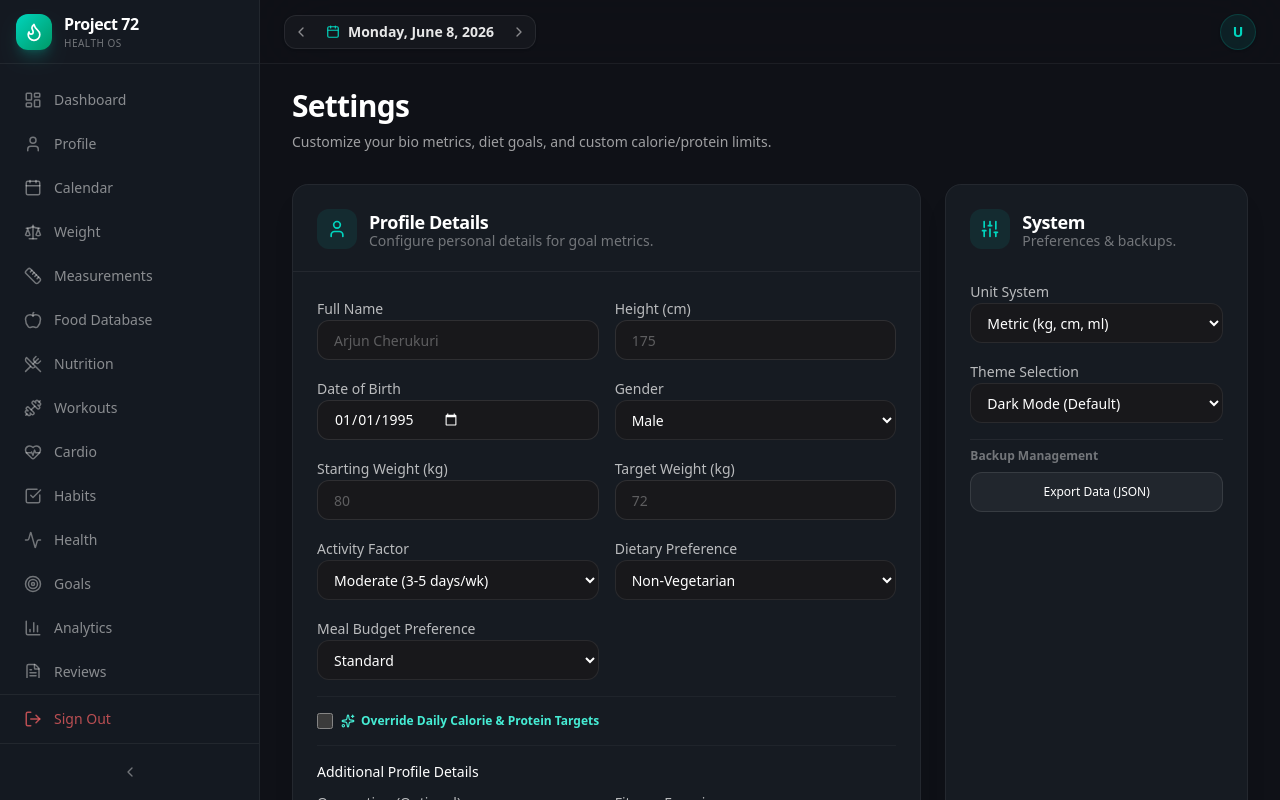
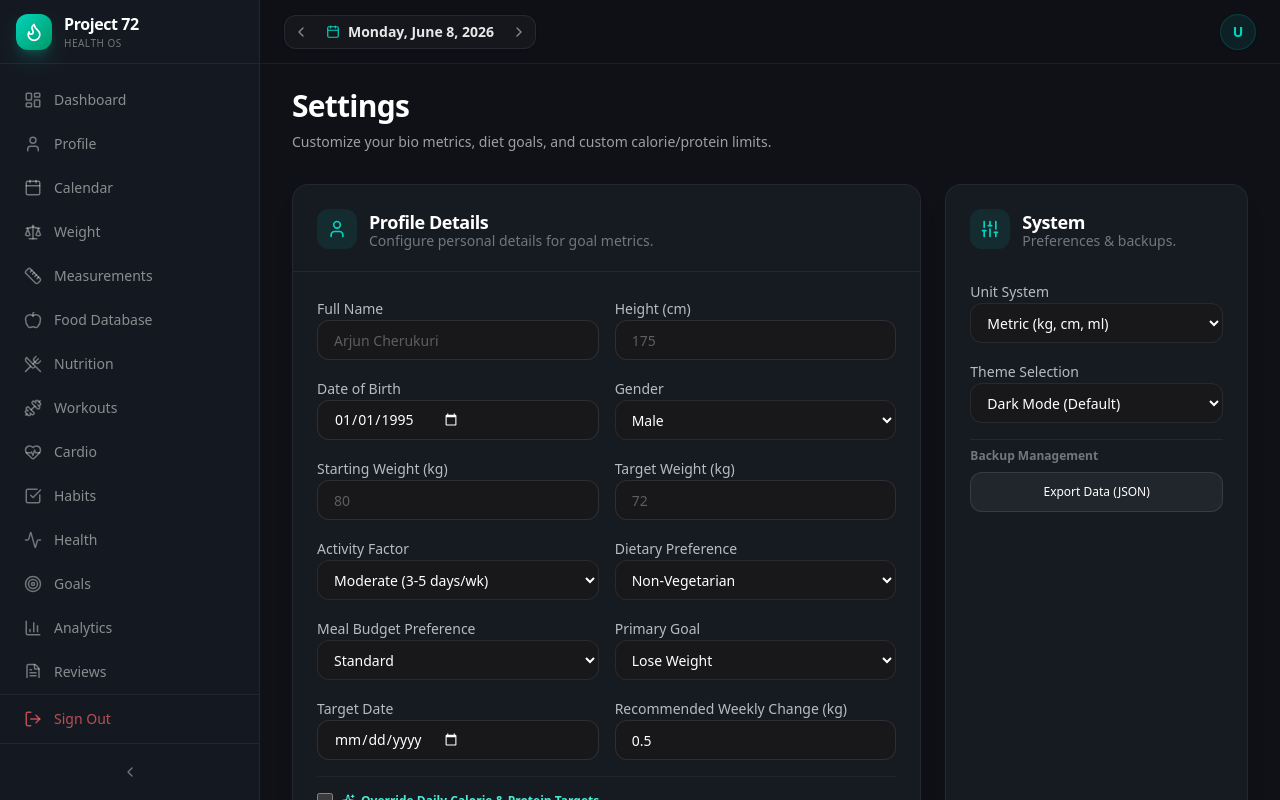
Before and after one commit to ArjunCherukuri10/Project-72, a Next.js app: page /settings in a window 1280 px wide. Built offline with nearby package versions, Linux system fonts and the light colour scheme; no server answers.

Commit message:
feat: persist all onboarding goal-related data inside the user profile

```diff
--- a/src/app/page.tsx
+++ b/src/app/page.tsx
@@ -191,8 +191,16 @@ const weightLost = startingWeight - currentWeight;
   // Save onboarding mutation
   const saveOnboardingMutation = useMutation({
     mutationFn: async (data: any) => {
-      // 1. Update Profile
-      await trackerService.updateProfile(data.profile);
+      // 1. Update Profile (incorporating all onboarding goal data)
+      const completeProfile = {
+        ...data.profile,
+        primary_goal: data.goal.primary_goal,
+        target_date: data.goal.target_date,
+        recommended_date: data.goal.recommended_date,
+        recommended_weekly_change: data.goal.recommended_weekly_change,
+        recommended_deficit: data.goal.recommended_deficit,
+      };
+      await trackerService.updateProfile(completeProfile);
       // 2. Update Nutrition targets
       await trackerService.updateNutritionTargets({
         calories: data.targets.calories,
--- a/src/app/settings/page.tsx
+++ b/src/app/settings/page.tsx
@@ -34,6 +34,11 @@ export default function SettingsPage() {
   const [activityLevel, setActivityLevel] = useState("moderate");
   const [dietPreference, setDietPreference] = useState("non_vegetarian");
   const [budgetPreference, setBudgetPreference] = useState("medium");
+  const [primaryGoal, setPrimaryGoal] = useState("Lose Weight");
+  const [targetDate, setTargetDate] = useState("");
+  const [recommendedDate, setRecommendedDate] = useState("");
+  const [recommendedWeeklyChange, setRecommendedWeeklyChange] = useState("0.5");
+  const [recommendedDeficit, setRecommendedDeficit] = useState("500");
 
   // Override targets state
   const [useCustomTargets, setUseCustomTargets] = useState(false);
@@ -76,6 +81,11 @@ export default function SettingsPage() {
         setGymAccess(profile.gym_access || "both");
         setAllergies(profile.allergies || "");
         setFoodsToAvoid(profile.foods_to_avoid || "");
+        setPrimaryGoal(profile.primary_goal || "Lose Weight");
+        setTargetDate(profile.target_date || "");
+        setRecommendedDate(profile.recommended_date || "");
+        setRecommendedWeeklyChange(profile.recommended_weekly_change?.toString() || "0.5");
+        setRecommendedDeficit(profile.recommended_deficit?.toString() || "500");
       }
       if (targets) {
         setUseCustomTargets(!!(targets as any).use_custom_targets);
@@ -113,6 +123,11 @@ export default function SettingsPage() {
         allergies: allergies || null,
         foods_to_avoid: foodsToAvoid || null,
         has_completed_onboarding: true,
+        primary_goal: primaryGoal,
+        target_date: targetDate || null,
+        recommended_date: recommendedDate || null,
+        recommended_weekly_change: parseFloat(recommendedWeeklyChange) || 0.5,
+        recommended_deficit: parseInt(recommendedDeficit) || 500,
       };
 
       await trackerService.updateProfile(updatedProfile);
@@ -328,6 +343,48 @@ export default function SettingsPage() {
                   <option value="medium">Standard</option>
                   <option value="high">Premium / Organic</option>
                 </select>
+              </div>
+
+              <div className="space-y-1">
+                <Label htmlFor="sPrimaryGoal">Primary Goal</Label>
+                <select
+                  id="sPrimaryGoal"
+                  className="flex h-10 w-full rounded-xl border border-white/[0.08] bg-zinc-900 px-3 text-sm text-white focus:outline-none focus:ring-2 focus:ring-teal-500"
+                  value={primaryGoal}
+                  onChange={(e) => setPrimaryGoal(e.target.value)}
+                >
+                  <option value="Lose Weight">Lose Weight</option>
+                  <option value="Build Muscle">Build Muscle</option>
+                  <option value="Body Recomposition">Body Recomposition</option>
+                  <option value="Improve Fitness">Improve Fitness</option>
+                  <option value="Improve Health">Improve Health</option>
+                  <option value="Maintain Weight">Maintain Weight</option>
+                </select>
+              </div>
+            </div>
+
+            <div className="grid gap-4 sm:grid-cols-2">
+              <div className="space-y-1">
+                <Label htmlFor="sTargetDate">Target Date</Label>
+                <Input
+                  id="sTargetDate"
+                  type="date"
+                  value={targetDate}
+                  onChange={(e) => setTargetDate(e.target.value)}
+                  className="bg-zinc-900 border-white/10"
+                />
+              </div>
+
+              <div className="space-y-1">
+                <Label htmlFor="sRecommendedWeeklyChange">Recommended Weekly Change (kg)</Label>
+                <Input
+                  id="sRecommendedWeeklyChange"
+                  type="number"
+                  step="0.1"
+                  value={recommendedWeeklyChange}
+                  onChange={(e) => setRecommendedWeeklyChange(e.target.value)}
+                  className="bg-zinc-900 border-white/10"
+                />
               </div>
             </div>
 
--- a/src/lib/services.ts
+++ b/src/lib/services.ts
@@ -145,6 +145,11 @@ export const trackerService = {
           starting_weight: 94.00,
           units: "metric",
           theme: "dark",
+          primary_goal: "Lose Weight",
+          target_date: null,
+          recommended_date: null,
+          recommended_weekly_change: 0.5,
+          recommended_deficit: 500,
         };
 
         const { data: inserted, error: insertError } = await sb
--- a/src/types/index.ts
+++ b/src/types/index.ts
@@ -12,6 +12,11 @@ export type Profile = Database["public"]["Tables"]["profiles"]["Row"] & {
   allergies?: string | null;
   budget_preference?: "low" | "medium" | "high" | null;
   has_completed_onboarding?: boolean | null;
+  primary_goal?: string | null;
+  target_date?: string | null;
+  recommended_date?: string | null;
+  recommended_weekly_change?: number | null;
+  recommended_deficit?: number | null;
 };
 export type ProfileInsert = Database["public"]["Tables"]["profiles"]["Insert"];
 export type ProfileUpdate = Database["public"]["Tables"]["profiles"]["Update"];
```
Also changed, not shown: src/types/database.ts (+15 -0 lines), 1 other file (tests, documents, lock files or other folders).
